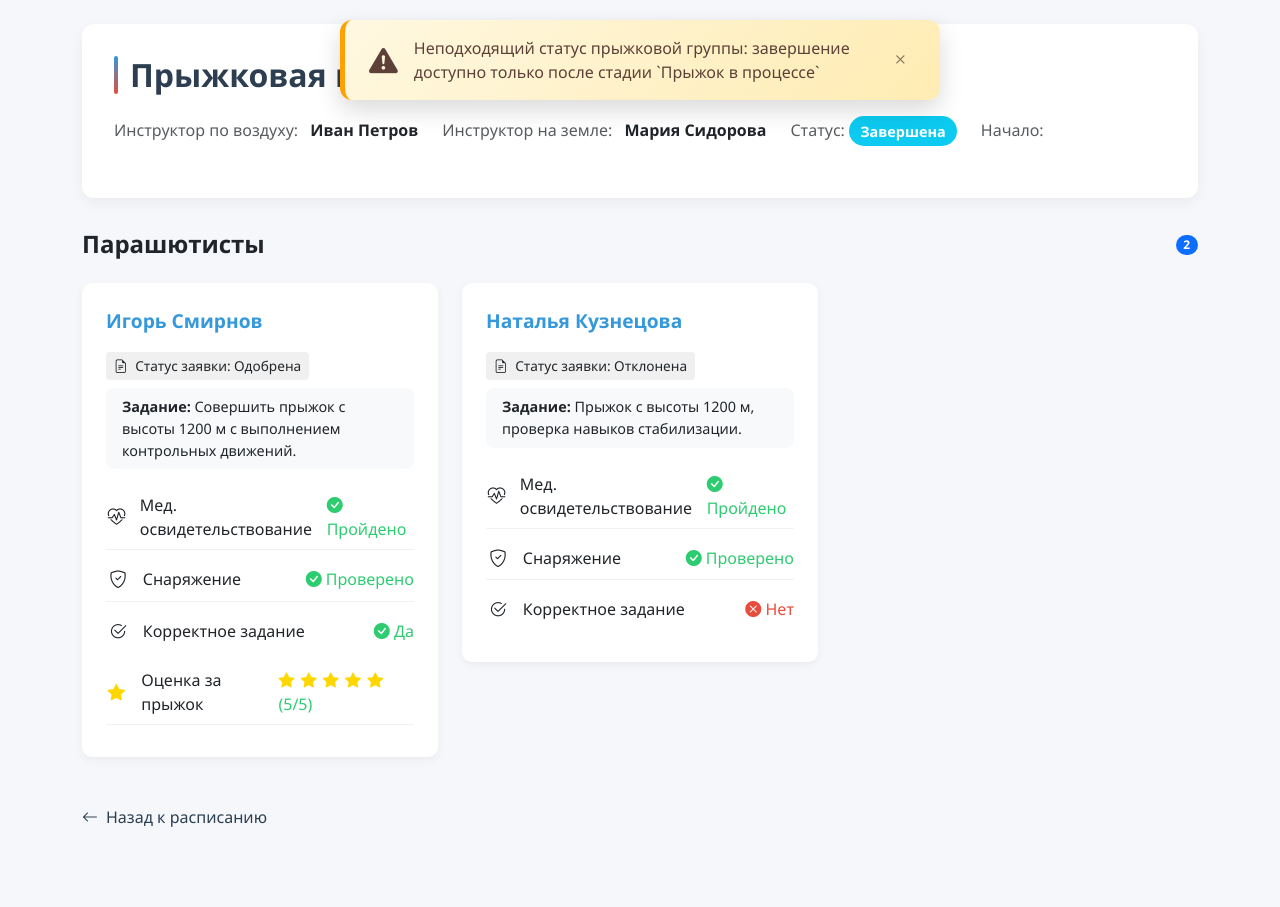
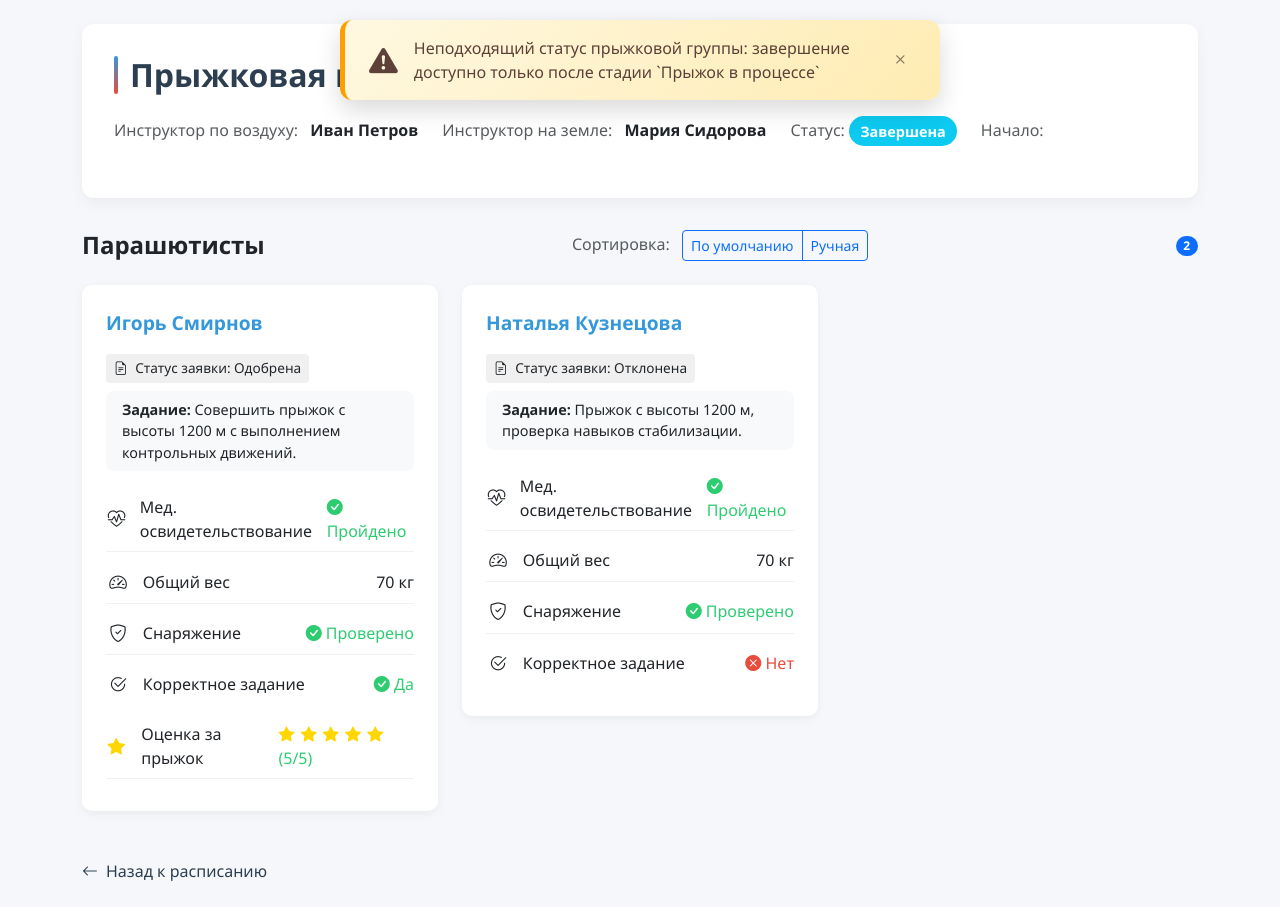
Before and after one commit to romilMasnaviev/instructor, a Django app: page /instructors/1/jump_groups/1/complete_jump_group/ in a window 1280 px wide. Before the commit the page ends 827 px from the top, so only its background shows below. Run offline with Django 4.2, Linux system fonts and the light colour scheme; data comes from the database, SQL or seed files in the repository.

Commit message:
MODULINSTRUKTOR-112: [ui, back] Реализовать сортировку парашютистов в прыжковой группе

```diff
--- a/instructor_api/urls.py
+++ b/instructor_api/urls.py
@@ -53,4 +53,8 @@
         views.set_jump_score,
         name='set_jump_score'),
 
+    path('instructor/<int:instructor_id>/jump-group/<int:jump_group_id>/update-order/',
+         views.update_parachutist_order,
+         name='update_parachutist_order'),
+
 ]
--- a/instructors/models.py
+++ b/instructors/models.py
@@ -9,9 +9,13 @@
     middle_name = models.CharField(max_length=255)
     last_name = models.CharField(max_length=255)
     contact_info = models.CharField(max_length=255)
+    weight = models.PositiveIntegerField(help_text="Вес парашютиста (кг)", default=70)
 
     def __str__(self):
         return f"{self.first_name} {self.last_name}"
+
+    def get_total_weight(self):
+        return self.weight
 
 
 # 2. Instructor (Инструктор)
@@ -122,6 +126,14 @@
     """
     equipment_checked = models.BooleanField('Снаряжение проверено', default=False)
     correct_assignment = models.BooleanField('Корректное задание', default=False)
+    custom_order = models.PositiveIntegerField(
+        "Порядок сортировки (по умолчанию: высота↑, вес↓)",
+        default=0,
+        help_text="Чем меньше число, тем выше в списке. 0 - использовать сортировку по умолчанию"
+    )
 
     def __str__(self):
         return f"Заявка на прыжок {self.parachutist} в {self.jump_group} ({self.request_status})"
+
+    class Meta:
+        ordering = ['custom_order']
--- a/instructors/templates/jump_group_detail.html
+++ b/instructors/templates/jump_group_detail.html
@@ -255,6 +255,20 @@
         .bi-star-fill {
             margin-right: 2px;
         }
+
+        .sortable-ghost {
+            opacity: 0.5;
+            background: #c8ebfb;
+        }
+
+        .sortable-chosen {
+            cursor: move;
+        }
+
+        .sortable-drag {
+            opacity: 1 !important;
+        }
+
     </style>
 </head>
 <body>
@@ -316,13 +330,39 @@
 
         <div class="d-flex justify-content-between align-items-center mb-4">
             <h2 class="mb-0" style="font-size: 1.5rem; font-weight: 600;">Парашютисты</h2>
+            <div>
+                <span class="text-muted me-2">Сортировка:</span>
+                <div class="btn-group" role="group">
+                    <a href="?sort_by=default"
+                       class="btn btn-sm btn-outline-primary {% if sort_by == 'default' %}active{% endif %}">
+                        По умолчанию
+                    </a>
+                    <a href="?sort_by=custom"
+                       class="btn btn-sm btn-outline-primary {% if sort_by == 'custom' %}active{% endif %}">
+                        Ручная
+                    </a>
+                </div>
+                {% if sort_by == 'custom' %}
+                <button id="save-order-btn" class="btn btn-sm btn-success ms-2">
+                    <i class="bi bi-save"></i> Сохранить порядок
+                </button>
+                {% endif %}
+            </div>
             <span class="badge bg-primary rounded-pill">{{ request_data|length }}</span>
         </div>
 
+        {% if sort_by == 'custom' %}
+        <div class="alert alert-info mb-3">
+            <i class="bi bi-info-circle"></i> Перетащите карточки парашютистов для изменения порядка
+        </div>
+        {% endif %}
+
         {% if request_data %}
-            <div class="row">
+        <div id="parachutists-container" class="row {% if sort_by == 'custom' %}sortable-container{% endif %}">
             {% for item in request_data %}
-                <div class="col-md-6 col-lg-4 mb-4">
+            <div class="col-md-6 col-lg-4 mb-4 {% if sort_by == 'custom' %}sortable-item{% endif %}"
+                data-parachutist-id="{{ item.request.parachutist.parachutist_id }}"
+                data-jump-group-id="{{ jump_group.id }}">
                 <div class="parachutist-card">
                     <div class="d-flex justify-content-between align-items-start mb-3">
                         {% if jump_group.status == 'Pre-Flight Preparation' %}
@@ -364,6 +404,16 @@
                         <div class="flex-grow-1">Мед. освидетельствование</div>
                         <span class="{% if item.request.medical_checkup_passed %}passed{% else %}failed{% endif %}">
                             {% if item.request.medical_checkup_passed %}<i class="bi bi-check-circle-fill"></i> Пройдено{% else %}<i class="bi bi-x-circle-fill"></i> Не пройдено{% endif %}
+                        </span>
+                    </div>
+
+                    <div class="checkpoint-item">
+                        <div class="checkpoint-icon">
+                            <i class="bi bi-speedometer2"></i>
+                        </div>
+                        <div class="flex-grow-1">Общий вес</div>
+                        <span>
+                            {{ item.request.parachutist.get_total_weight }} кг
                         </span>
                     </div>
 
@@ -460,5 +510,68 @@
             }
         });
     </script>
+
+<script src="https://cdn.jsdelivr.net/npm/sortablejs@1.15.0/Sortable.min.js"></script>
+<script>
+    document.addEventListener('DOMContentLoaded', function () {
+        {% if sort_by == 'custom' %}
+        const container = document.getElementById('parachutists-container');
+        new Sortable(container, {
+            animation: 150,
+            handle: '.parachutist-card',
+            draggable: '.col-md-6',  // или '.sortable-item', если хотите более точно
+            ghostClass: 'sortable-ghost',
+            chosenClass: 'sortable-chosen',
+        });
+        {% endif %}
+    });
+</script>
+
+
+<script>
+document.addEventListener('DOMContentLoaded', function () {
+    {% if sort_by == 'custom' %}
+    const container = document.getElementById('parachutists-container');
+
+    const sortable = Sortable.create(container, {
+        animation: 150,
+        handle: '.parachutist-card',
+        ghostClass: 'sortable-ghost',
+        onEnd: function () {
+            // Порядок изменился
+            console.log('Новый порядок установлен');
+        }
+    });
+
+    const saveBtn = document.getElementById('save-order-btn');
+    saveBtn.addEventListener('click', function () {
+        const order = [];
+        document.querySelectorAll('.sortable-item').forEach(el => {
+            order.push(el.dataset.parachutistId);
+        });
+
+        fetch("{% url 'update_parachutist_order' instructor_id=instructor.instructor_id jump_group_id=jump_group.id  %}", {
+            method: 'POST',
+            headers: {
+                'Content-Type': 'application/json',
+                'X-CSRFToken': '{{ csrf_token }}'
+            },
+            body: JSON.stringify({ order })
+        })
+        .then(response => {
+            if (!response.ok) throw new Error('Ошибка при сохранении');
+            return response.json();
+        })
+        .then(data => {
+            alert('Порядок сохранён!');
+        })
+        .catch(err => {
+            console.error(err);
+            alert('Ошибка при сохранении порядка');
+        });
+    });
+    {% endif %}
+});
+</script>
 </body>
 </html>
--- a/instructors/views.py
+++ b/instructors/views.py
@@ -1,6 +1,9 @@
 # views.py
+import json
 from django.db.models import Q
 from django.shortcuts import render
+from django.http import JsonResponse
+from django.views.decorators.csrf import csrf_exempt
 
 from .models import Instructor, JumpGroupParachutist, Parachutist
 from .models import TrainingGroupParachutist, TrainingGroup
@@ -107,11 +110,34 @@
     instructor = get_object_or_404(Instructor, instructor_id=instructor_id)
     jump_group = get_object_or_404(JumpGroup, id=jump_group_id)
 
+    sort_by = request.GET.get('sort_by', 'default')
+
     return render(request, 'jump_group_detail.html', {
         'instructor': instructor,
         'jump_group': jump_group,
-        'request_data': get_parachutists_for_jump_group_detail(jump_group=jump_group),
+        'request_data': get_parachutists_for_jump_group_detail(jump_group=jump_group, sort_by=sort_by),
+        'sort_by': sort_by,
     })
+
+@csrf_exempt
+def update_parachutist_order(request, instructor_id, jump_group_id):
+    if request.method == 'POST':
+        try:
+            # Получение данных из JSON-тела запроса
+            data = json.loads(request.body)
+            order_data = data.get('order', [])
+
+            for index, parachutist_id in enumerate(order_data, start=1):
+                JumpGroupParachutist.objects.filter(
+                    jump_group_id=jump_group_id,
+                    parachutist_id=parachutist_id
+                ).update(custom_order=index)
+
+            return JsonResponse({'status': 'success'})
+        except Exception as e:
+            return JsonResponse({'status': 'error', 'message': str(e)}, status=400)
+
+    return JsonResponse({'status': 'error'}, status=405)
 
 
 # Инструктор начинает предполетную подготовку
@@ -280,12 +306,22 @@
     return True
 
 
-def get_parachutists_for_jump_group_detail(jump_group):
+def get_parachutists_for_jump_group_detail(jump_group, sort_by=None):
     if jump_group.status == 'Jump In Progress':
         jump_group_parachutists = JumpGroupParachutist.objects.filter(jump_group=jump_group, request_status='Approved')
     else:
         # В противном случае показываем всех парашютистов группы
         jump_group_parachutists = JumpGroupParachutist.objects.filter(jump_group=jump_group)
+
+    if sort_by == 'custom':
+        jump_group_parachutists = jump_group_parachutists.order_by('custom_order')
+    elif sort_by is None:
+        ...
+    elif sort_by == 'default' or sort_by is None:
+        jump_group_parachutists = jump_group_parachutists.order_by(
+            '-parachutist__weight',
+            'jump_group__altitude'
+        )
 
     # Для каждого парашютиста найдем задание (если есть)
     request_data = []
```
Lines whose indentation alone changed are shown as unchanged.
